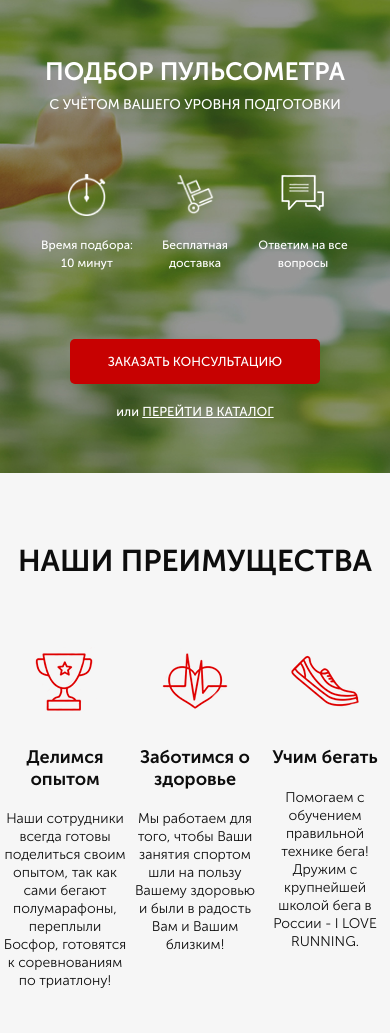
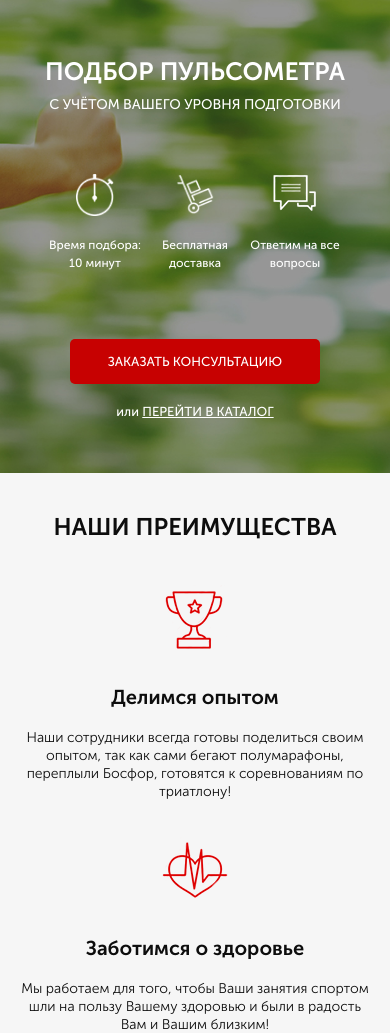
Before and after one commit to DvemerD/pulse-project, a website: page src/index.html in a window 390 px wide. Shown: the part 67-1100 px from the top of the page. Drawn offline with Linux system fonts and the light colour scheme.

Commit message:
add media query for benefits section

```diff
--- a/src/sass/blocks/_benefits.scss
+++ b/src/sass/blocks/_benefits.scss
@@ -8,7 +8,7 @@
     }
     &__item {
         margin-top: 60px;
-        width: 237px;
+        max-width: 237px;
         text-align: center;
     }
     &__subtitle {
@@ -27,3 +27,34 @@
         color: #0d0d0d;
     }
 }
+
+@media (max-width: 991px) {
+    .benefits {
+        padding: 70px 15px 64px;;
+    }
+}
+
+@media (max-width: 767px) {
+    .benefits {
+        &__wrapper {
+            flex-direction: column;
+            align-items: center;
+        }
+        &__item {
+            margin-top: 35px;
+            max-width: 400px;
+        }
+        &__subtitle {
+            font-size: 20px;
+        }
+    }
+}
+
+@media (max-width: 575px) {
+    .benefits {
+        padding: 40px 15px;
+        &__title {
+            font-size: 24px;
+        }
+    }
+}
--- a/src/sass/blocks/_promo.scss
+++ b/src/sass/blocks/_promo.scss
@@ -26,7 +26,7 @@
     }
     &__icons {
         margin-top: 60px;
-        max-width: 424px;
+        width: 424px;
         display: flex;
         justify-content: space-between;
     }
@@ -78,6 +78,9 @@
             margin-top: 10px;
             font-size: 14px;
         }
+        &__icons {
+            width: 300px;
+        }
         &__icon {
             font-size: 12px;
         }
```
Also changed, not shown: src/css/style.min.css.
